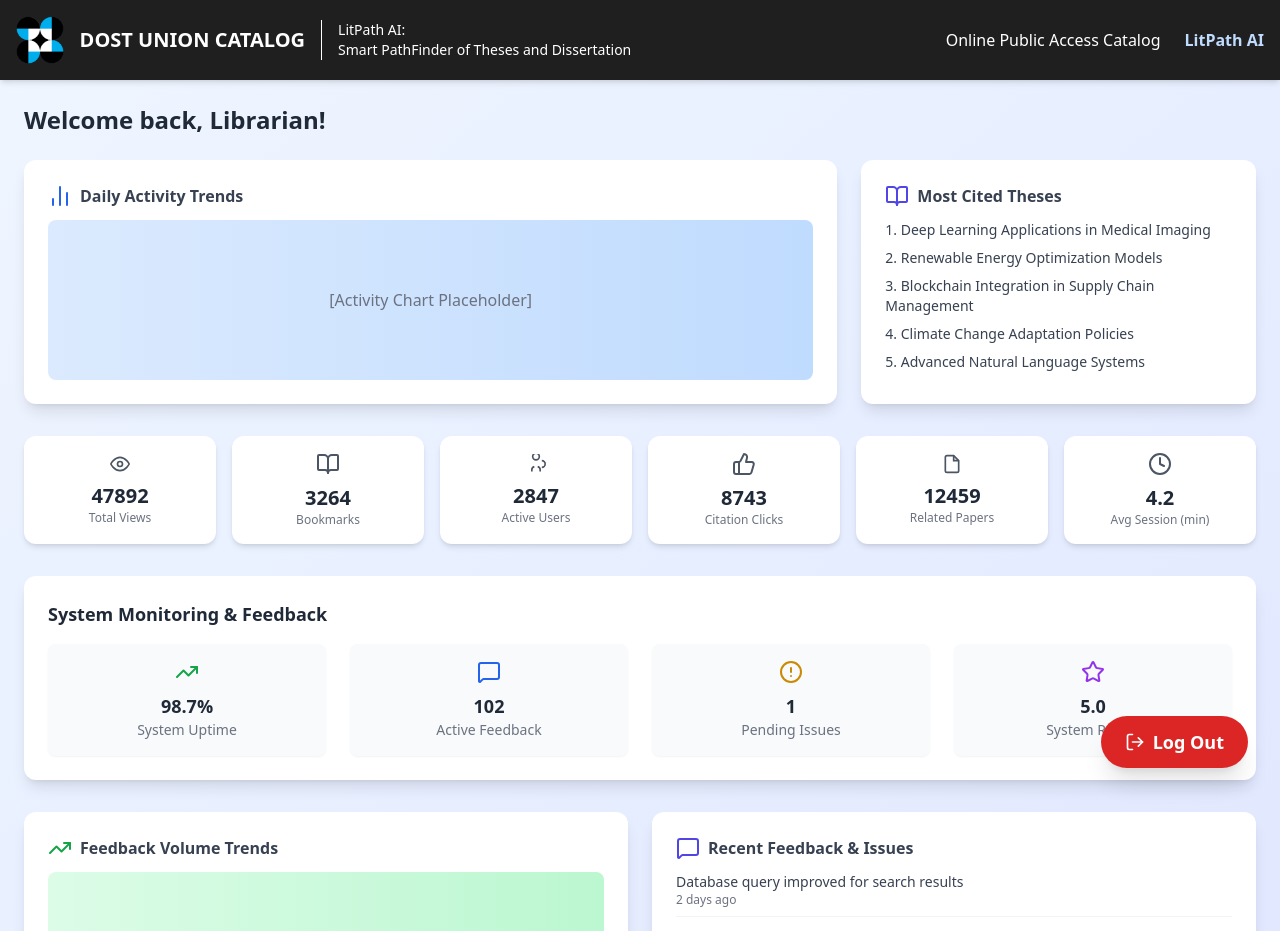
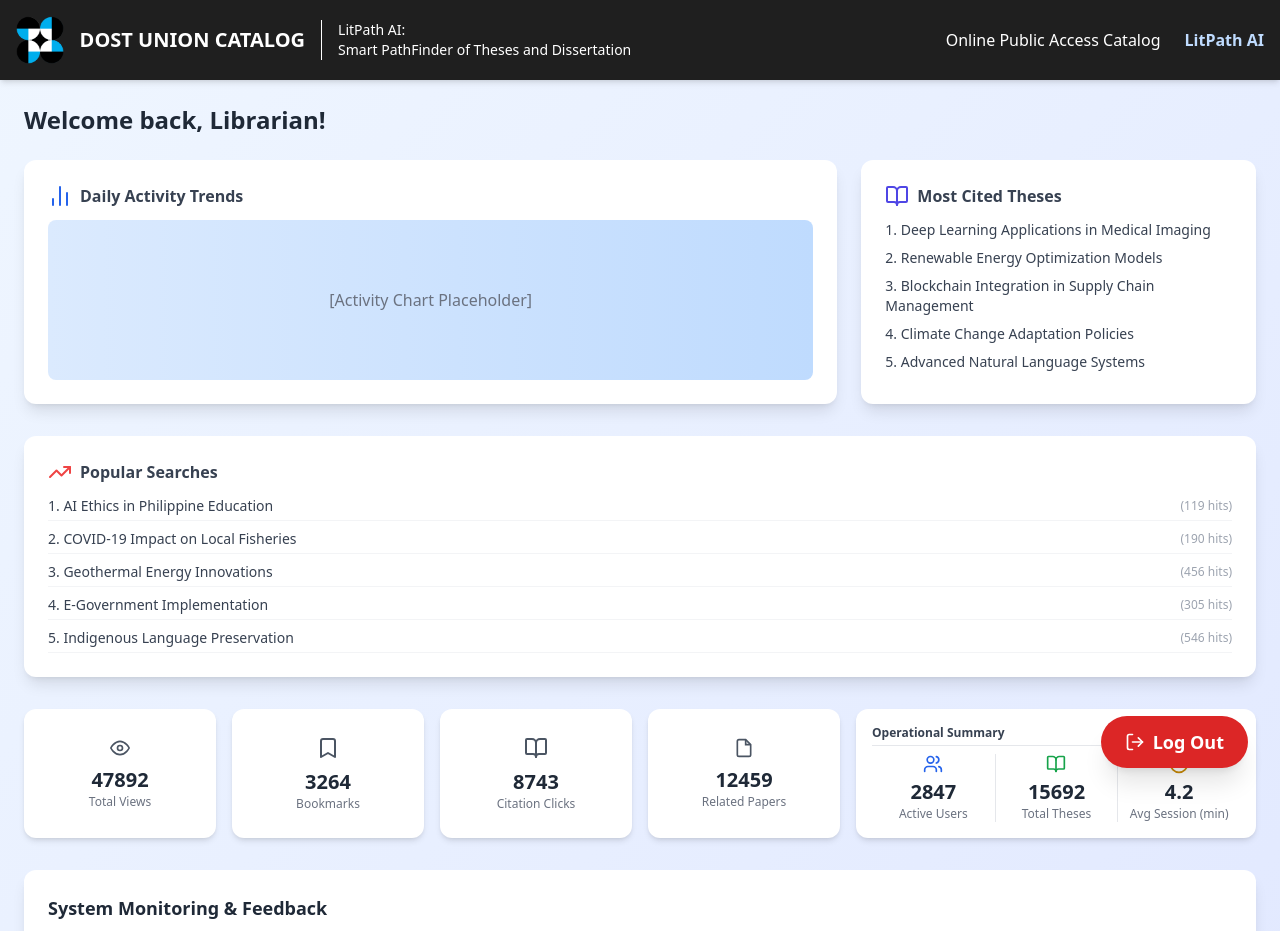
Before and after one commit to virad0458/Other, a React (Vite) app in the folder app/: page /admin/dashboard in a window 1280 px wide. Shown: the top 931 px of the page. Built offline with nearby package versions, Linux system fonts and the light colour scheme.

Commit message:
update ad

```diff
--- a/app/src/AdminDashboard.jsx
+++ b/app/src/AdminDashboard.jsx
@@ -1,8 +1,9 @@
 import React, { useState } from "react";
-import { useNavigate } from "react-router-dom";
+import { useNavigate, Link } from "react-router-dom";
 import {
     LogOut,
     Star,
+    Bookmark, // Used for the "Bookmarks" stat card
     BookOpen,
     BarChart2,
     TrendingUp,
@@ -10,6 +11,8 @@ import {
     AlertCircle,
     MessageSquare,
     Clock,
+    Users,
+    FileText,
 } from "lucide-react";
 import dostLogo from "./components/images/dost-logo.png";
 
@@ -27,6 +30,22 @@ const AdminDashboard = () => {
         avgSession: 4.2,
     };
 
+    // Mock data for new sections
+    const MOCK_POPULAR_SEARCHES = [
+        'AI Ethics in Philippine Education',
+        'COVID-19 Impact on Local Fisheries',
+        'Geothermal Energy Innovations',
+        'E-Government Implementation',
+        'Indigenous Language Preservation',
+    ];
+
+    const MOCK_RELATED_PAPERS_LIST = [
+        { id: 1, title: 'AI and Robotics for Agriculture', count: '12,459' },
+        { id: 2, title: 'Sustainable Development Goals in PH', count: '8,700' },
+        { id: 3, title: 'Microplastic Pollution in Manila Bay', count: '5,600' },
+        { id: 4, title: 'Digital Transformation of SMEs', count: '3,200' },
+    ];
+
     // Mock monitoring & feedback
     const monitoring = [
         { label: "System Uptime", value: "98.7%", color: "text-green-600", icon: <TrendingUp /> },
@@ -37,9 +56,9 @@ const AdminDashboard = () => {
 
     // Mock feedback
     const feedbackList = [
-    { id: 1, message: "Database query improved for search results", date: "2 days ago" },
+        { id: 1, message: "Database query timeout on user search", date: "2 days ago" },
         { id: 2, message: "System monitoring integrated with user tracking", date: "3 days ago" },
-    { id: 3, message: "User suggestion: Add AI mode toggle", date: "1 week ago" },
+        { id: 3, message: "User suggestion: Add dark mode toggle", date: "1 week ago" },
     ];
 
     const handleLogout = () => {
@@ -67,12 +86,13 @@ const AdminDashboard = () => {
                         >
                             Online Public Access Catalog
                         </a>
-            <button
-              onClick={() => navigate("/")}
+                        {/* Using Link for home page redirection as requested */}
+                        <Link
+                            to="/"
                             className="font-bold text-blue-200 hover:underline transition-colors"
                         >
                             LitPath AI
-            </button>
+                        </Link>
                     </nav>
                 </div>
             </div>
@@ -108,15 +128,35 @@ const AdminDashboard = () => {
                     </div>
                 </div>
 
-        {/* Stats Row */}
+                {/* NEW: Popular Searches Panel (Updated to take full width) */}
+                {/* Changed the outer grid from lg:grid-cols-2 to grid-cols-1 */}
+                <div className="grid grid-cols-1 gap-6 mb-8">
+                    {/* Popular Searches */}
+                    <div className="bg-white p-6 rounded-xl shadow-lg">
+                        <h2 className="font-semibold text-gray-700 mb-3 flex items-center space-x-2">
+                            <TrendingUp className="text-red-500" /> <span>Popular Searches</span>
+                        </h2>
+                        <ul className="text-sm space-y-2 text-gray-700">
+                            {MOCK_POPULAR_SEARCHES.map((search, index) => (
+                                <li key={index} className="flex justify-between items-center border-b border-gray-100 pb-1">
+                                    <span className="font-medium">
+                                        {index + 1}. {search}
+                                    </span>
+                                    <span className="text-xs text-gray-400">({Math.floor(Math.random() * 500) + 50} hits)</span>
+                                </li>
+                            ))}
+                        </ul>
+                    </div>
+                </div>
+
+                {/* Stats Row - MODIFIED for icon change and grouping */}
                 <div className="grid grid-cols-2 md:grid-cols-3 lg:grid-cols-6 gap-4 mb-8">
                     <StatCard label="Total Views" value={stats.totalViews} icon={<EyeIcon />} />
-          <StatCard label="Bookmarks" value={stats.bookmarks} icon={<BookOpen />} />
-          <StatCard label="Active Users" value={stats.activeUsers} icon={<UsersIcon />} />
-          <StatCard label="Citation Clicks" value={stats.citations} icon={<ThumbsUp />} />
+                    <StatCard label="Bookmarks" value={stats.bookmarks} icon={<Bookmark />} />
+                    <StatCard label="Citation Clicks" value={stats.citations} icon={<BookOpen />} />
                     <StatCard label="Related Papers" value={stats.relatedPapers} icon={<FileIcon />} />
-          <StatCard label="Avg Session (min)" value={stats.avgSession} icon={<Clock />} />
-
+                    {/* The GroupedStatCard spans 2 columns on all sizes for responsiveness */}
+                    <GroupedStatCard stats={stats} />
                 </div>
 
                 {/* System Monitoring */}
@@ -184,7 +224,35 @@ const AdminDashboard = () => {
     );
 };
 
-// Reusable Stat Card
+// NEW: Grouped Stat Card - Updated for responsiveness
+const GroupedStatCard = ({ stats }) => (
+    // Added col-span-2 to ensure it spans two columns on all sizes (grid-cols-2, md:grid-cols-3, lg:grid-cols-6)
+    <div className="bg-white rounded-xl shadow-md p-4 col-span-2 lg:col-span-2 flex flex-col justify-between">
+        <div className="text-xs font-bold text-gray-700 mb-2 border-b pb-1">Operational Summary</div>
+        <div className="grid grid-cols-3 divide-x divide-gray-200">
+            {/* Active Users */}
+            <div className="flex flex-col items-center justify-center px-1">
+                <div className="text-blue-600 mb-1"><Users size={20} /></div>
+                <p className="text-xl font-bold text-gray-800">{stats.activeUsers}</p>
+                <p className="text-xs text-gray-500 text-center">Active Users</p>
+            </div>
+            {/* Total Thesis */}
+            <div className="flex flex-col items-center justify-center px-1">
+                <div className="text-green-600 mb-1"><BookOpen size={20} /></div>
+                <p className="text-xl font-bold text-gray-800">{stats.totalTheses}</p>
+                <p className="text-xs text-gray-500 text-center">Total Theses</p>
+            </div>
+            {/* Avg. Session Duration (min) */}
+            <div className="flex flex-col items-center justify-center px-1">
+                <div className="text-yellow-600 mb-1"><Clock size={20} /></div>
+                <p className="text-xl font-bold text-gray-800">{stats.avgSession}</p>
+                <p className="text-xs text-gray-500 text-center">Avg Session (min)</p>
+            </div>
+        </div>
+    </div>
+);
+
+// Reusable Stat Card (Remains unchanged)
 const StatCard = ({ label, value, icon }) => (
     <div className="bg-white rounded-xl shadow-md p-4 flex flex-col items-center justify-center">
         <div className="text-gray-600 mb-2">{icon}</div>
@@ -193,7 +261,7 @@ const StatCard = ({ label, value, icon }) => (
     </div>
 );
 
-// Placeholder icons (to match lucide-react imports)
+// Placeholder icons (Remains unchanged)
 const EyeIcon = () => <svg width="20" height="20" fill="none" stroke="currentColor" strokeWidth="2" viewBox="0 0 24 24"><path d="M1 12s4-8 11-8 11 8 11 8-4 8-11 8S1 12 1 12z"/><circle cx="12" cy="12" r="3"/></svg>;
 const UsersIcon = () => <svg width="20" height="20" fill="none" stroke="currentColor" strokeWidth="2" viewBox="0 0 24 24"><path d="M17 21v-2a4 4 0 00-3-3.87"/><path d="M7 21v-2a4 4 0 013-3.87"/><path d="M12 7a4 4 0 110-8 4 4 0 010 8z"/><path d="M19 8a4 4 0 010 8"/></svg>;
 const FileIcon = () => <svg width="20" height="20" fill="none" stroke="currentColor" strokeWidth="2" viewBox="0 0 24 24"><path d="M14 2H6a2 2 0 00-2 2v16a2 2 0 002 2h12a2 2 0 002-2V8z"/><polyline points="14 2 14 8 20 8"/></svg>;
```
Lines whose indentation alone changed are shown as unchanged.
